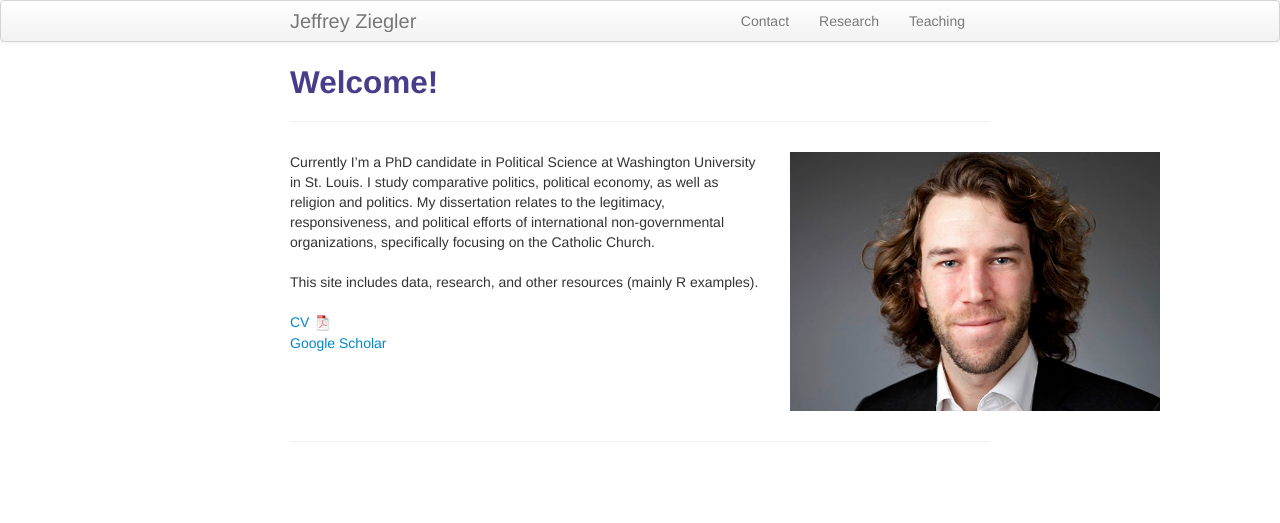
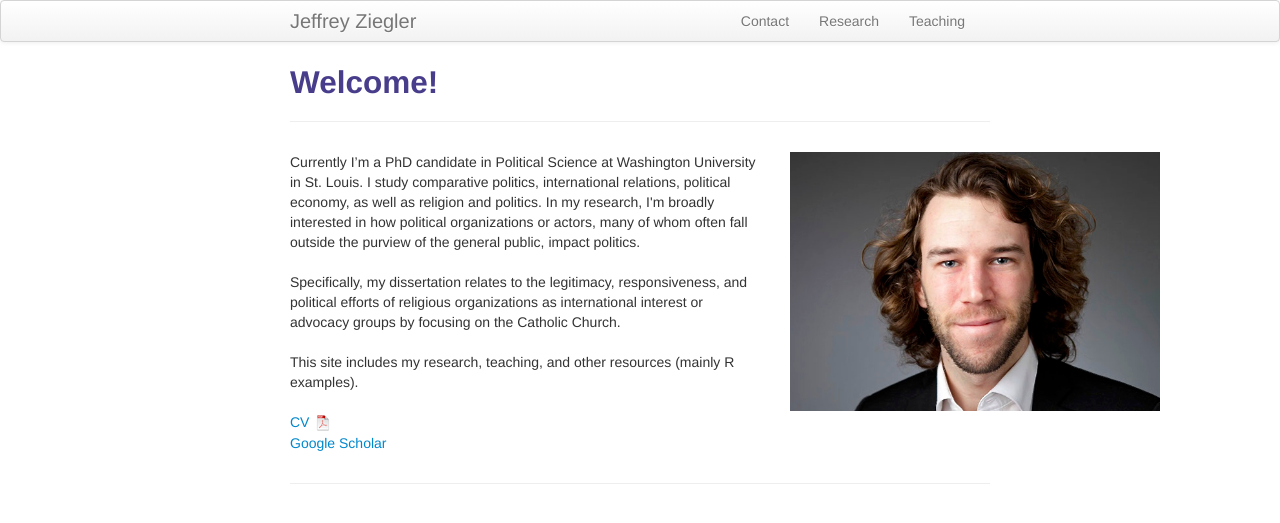
Before and after one commit to zieglerjef/zieglerjef.github.io, a Jekyll site: the page built from index.md, in a window 1280 px wide. Shown: the top 523 px of the page. Built offline with Jekyll 4.4.1, drawn with Linux system fonts in a browser that asks for light colours.

Commit message:
Update index.md

```diff
--- a/index.md
+++ b/index.md
@@ -7,11 +7,11 @@ title: Welcome!
 	<div class="row-fluid">
 		<div class="span5">
 
-Currently I’m a PhD candidate in Political Science at Washington University in St. Louis. I study comparative politics, political economy, as well as religion and politics.
+Currently I’m a PhD candidate in Political Science at Washington University in St. Louis. I study comparative politics, international relations, political economy, as well as religion and politics. In my research, I'm broadly interested in how political organizations or actors, many of whom often fall outside the purview of the general public, impact politics.<br/><br/>
 
-My dissertation relates to the legitimacy, responsiveness, and political efforts of international non-governmental organizations, specifically focusing on the Catholic Church. <br/><br/>
+Specifically, my dissertation relates to the legitimacy, responsiveness, and political efforts of religious organizations as international interest or advocacy groups by focusing on the Catholic Church. <br/><br/>
 
-This site includes data, research, and other resources (mainly R examples).<br/><br/>
+This site includes my research, teaching, and other resources (mainly R examples).<br/><br/>
 
 <a href="assets/JeffZiegler_CV.pdf">	CV <img src="pages/icons16/pdf-icon.png" alt="hi" class="inline"/>
 </a><br/>
```
